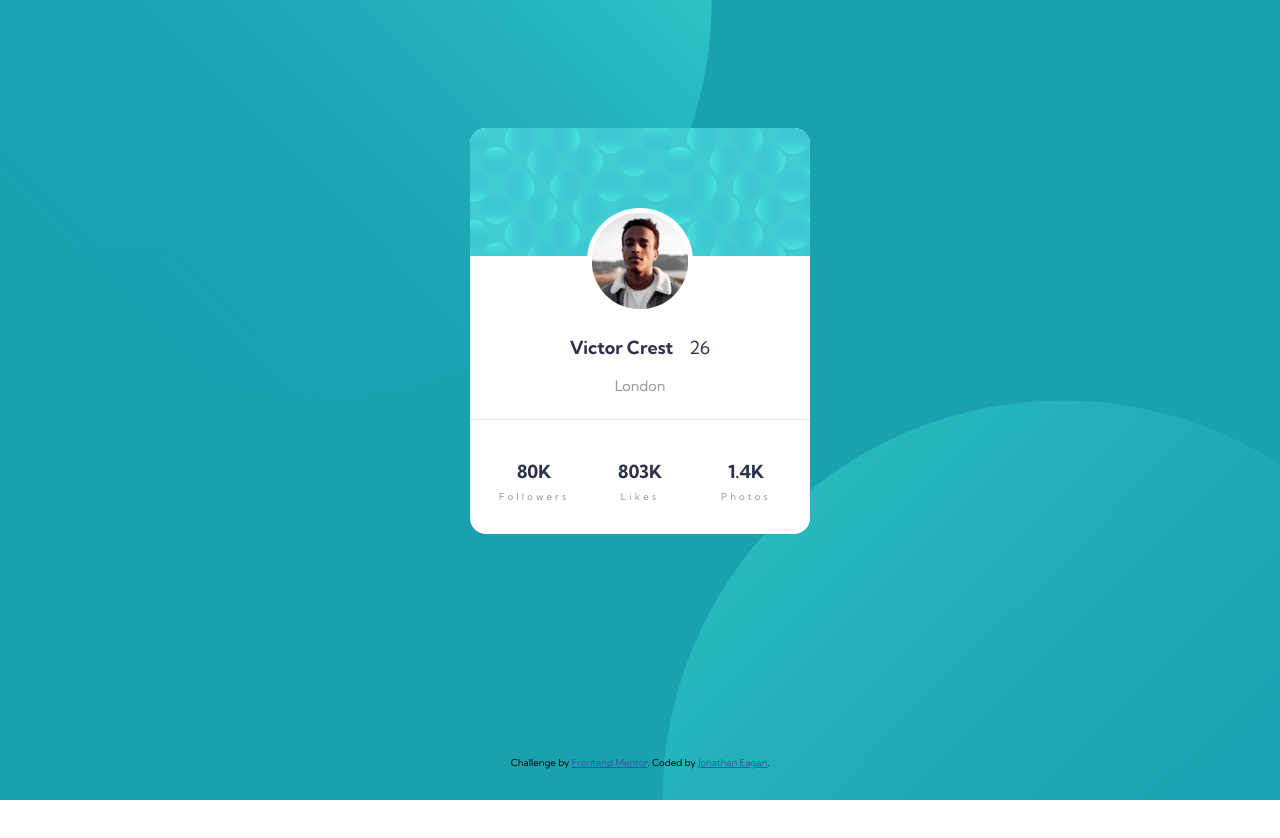
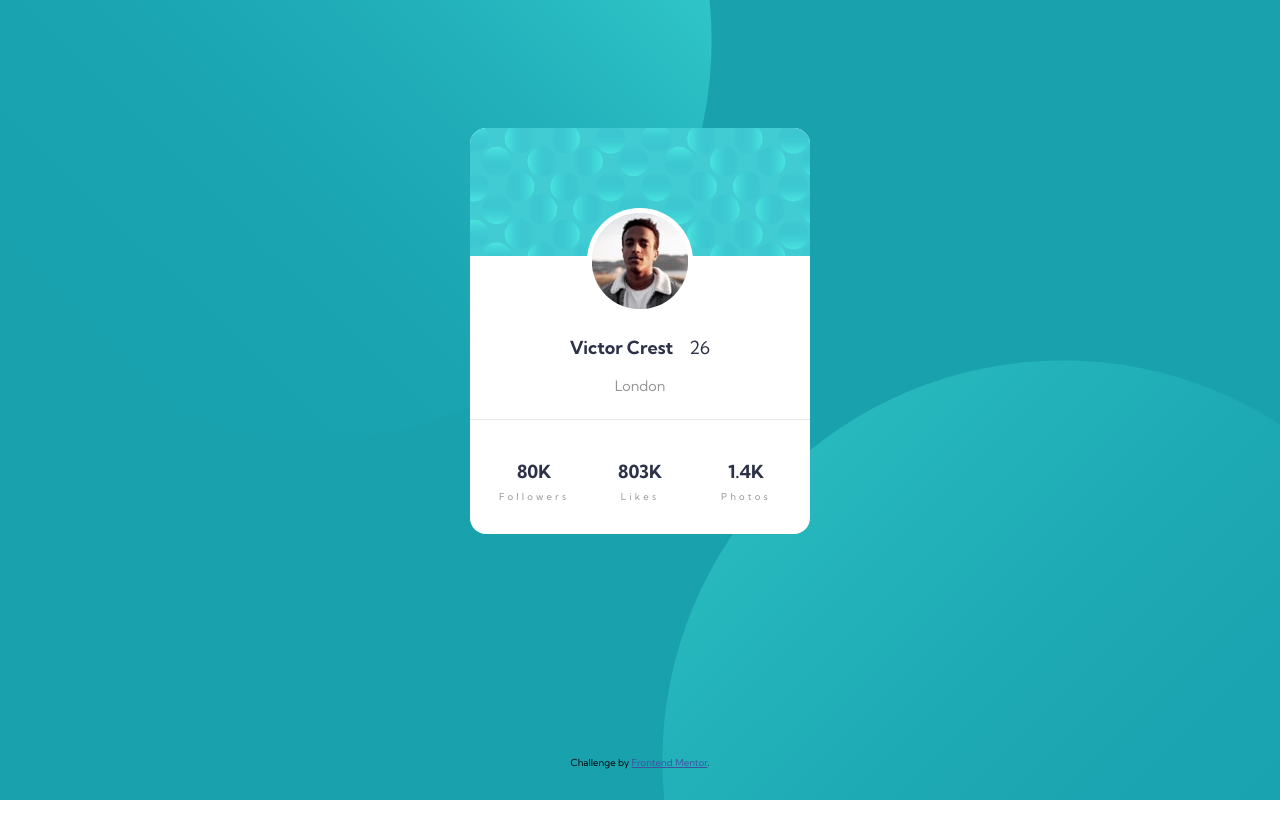
Before and after one commit to joneagan/profile-card-component-main, a plain HTML site: page index.html in a window 1280 px wide. Drawn offline with Linux system fonts and the light colour scheme.

Commit message:
tweaks
removed dead link in footer and adjusted height of background svgs

```diff
--- a/index.html
+++ b/index.html
@@ -55,7 +55,7 @@
       Challenge by
       <a href="https://www.frontendmentor.io?ref=challenge" target="_blank"
         >Frontend Mentor</a
-      >. Coded by <a href="#">Jonathan Eagan</a>.
+      >.
     </footer>
   </body>
 </html>
--- a/main.css
+++ b/main.css
@@ -13,7 +13,7 @@ body {
   background-size: 800px;
   background-repeat: no-repeat;
   background-position-x: calc(65% - 400px), calc(65% + 350px);
-  background-position-y: -50vh, 50vh;
+  background-position-y: -45vh, 45vh;
   width: 100vw;
   height: 100vh;
   z-index: -1;
```
